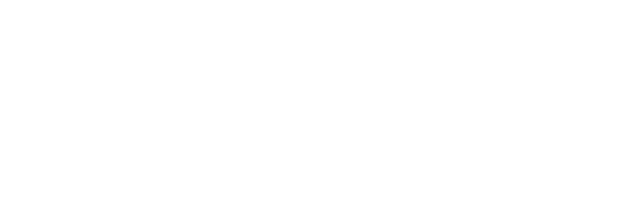
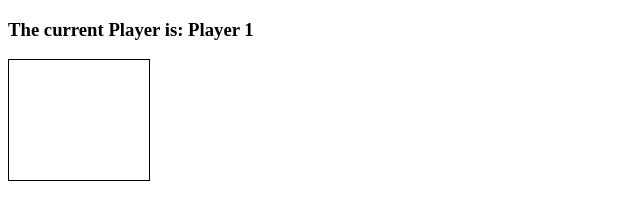
Before and after one commit to backpackerhh/js-games, a plain HTML site: page connect-four/index.html in a window 1280 px wide. Shown: the whole page, without its empty margins (0-640 px from the left). Drawn offline with Linux system fonts and the light colour scheme.

Commit message:
Allow to render board

```diff
--- a/connect-four/index.html
+++ b/connect-four/index.html
@@ -6,6 +6,61 @@
     <link rel="stylesheet" href="style.css" />
   </head>
   <body>
+    <h3>The current Player is: Player <span id="current-player">1</span></h3>
+    <h3 id="result"></h3>
+
+    <div class="grid">
+      <div></div>
+      <div></div>
+      <div></div>
+      <div></div>
+      <div></div>
+      <div></div>
+      <div></div>
+      <div></div>
+      <div></div>
+      <div></div>
+      <div></div>
+      <div></div>
+      <div></div>
+      <div></div>
+      <div></div>
+      <div></div>
+      <div></div>
+      <div></div>
+      <div></div>
+      <div></div>
+      <div></div>
+      <div></div>
+      <div></div>
+      <div></div>
+      <div></div>
+      <div></div>
+      <div></div>
+      <div></div>
+      <div></div>
+      <div></div>
+      <div></div>
+      <div></div>
+      <div></div>
+      <div></div>
+      <div></div>
+      <div></div>
+      <div></div>
+      <div></div>
+      <div></div>
+      <div></div>
+      <div></div>
+      <div></div>
+      <div class="taken"></div>
+      <div class="taken"></div>
+      <div class="taken"></div>
+      <div class="taken"></div>
+      <div class="taken"></div>
+      <div class="taken"></div>
+      <div class="taken"></div>
+    </div>
+
     <script src="app.js"></script>
   </body>
 </html>
--- a/connect-four/style.css
+++ b/connect-four/style.css
@@ -0,0 +1,22 @@
+.grid {
+  border: 1px solid;
+  display: flex;
+  flex-wrap: wrap;
+  height: 120px;
+  width: 140px;
+}
+
+.grid div {
+  height: 20px;
+  width: 20px;
+}
+
+.player-one {
+  background-color: red;
+  border-radius: 10px;
+}
+
+.player-two {
+  background-color: blue;
+  border-radius: 10px;
+}
```
